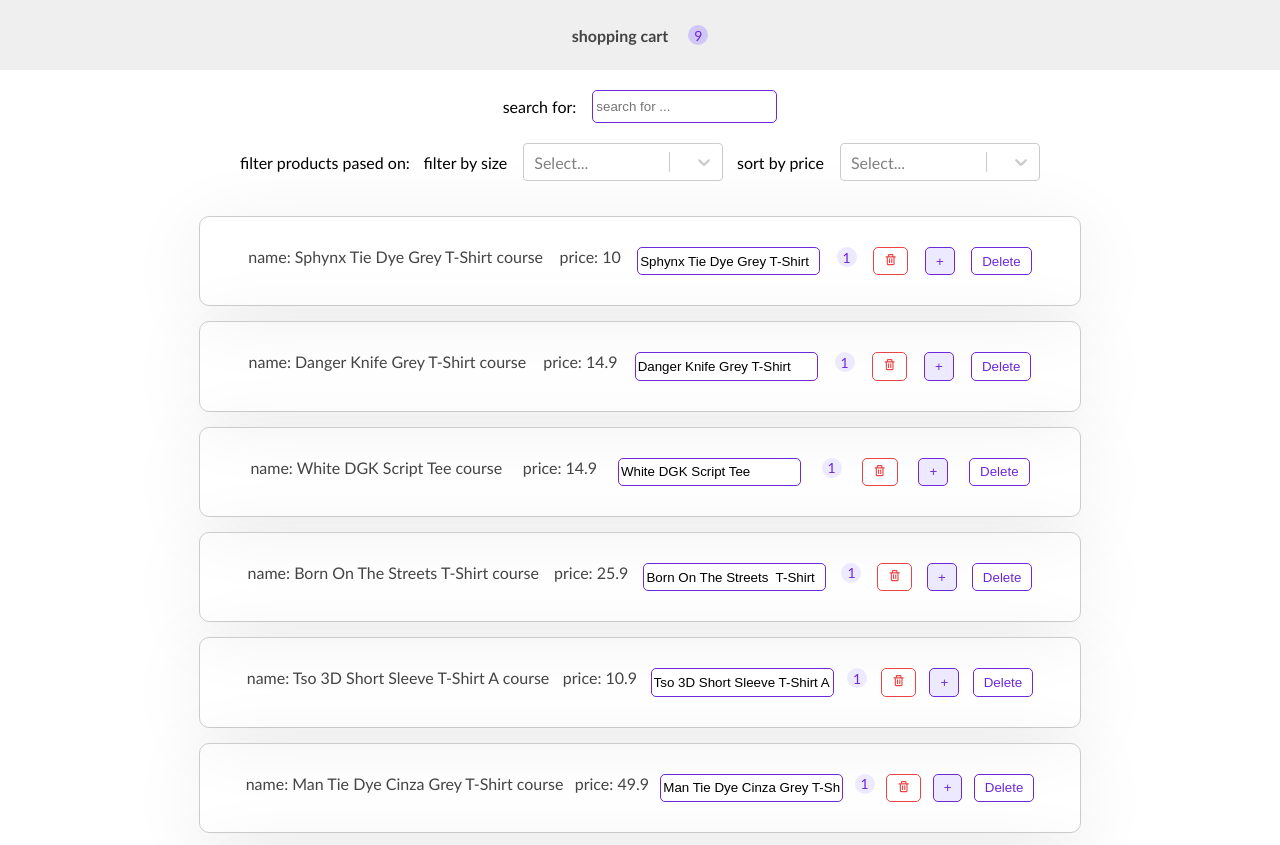
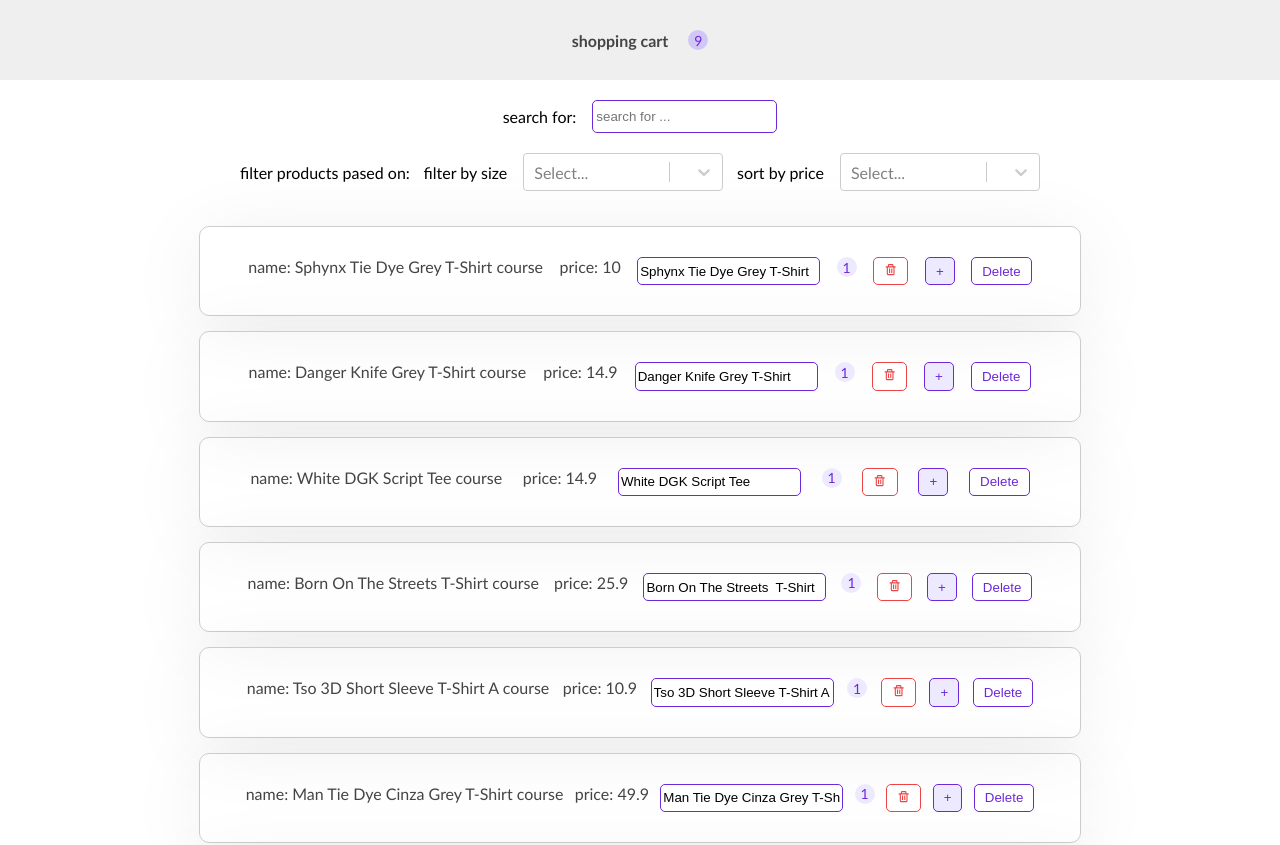
Before and after one commit to esmailireza/shopping-cart-project, a React (Create React App) app: page / in a window 1280 px wide. Shown: the top 845 px of the page. Built offline with nearby package versions, Linux system fonts and the light colour scheme.

Commit message:
refactored project

```diff
--- a/src/components/NavBar/navbar.module.css
+++ b/src/components/NavBar/navbar.module.css
@@ -2,7 +2,7 @@
   width: 100%;
   background-color: #efefef;
   height: 40px;
-  padding: 15px;
+  padding: 20px 0;
   text-align: center;
   display: flex;
   justify-content: center;
```
